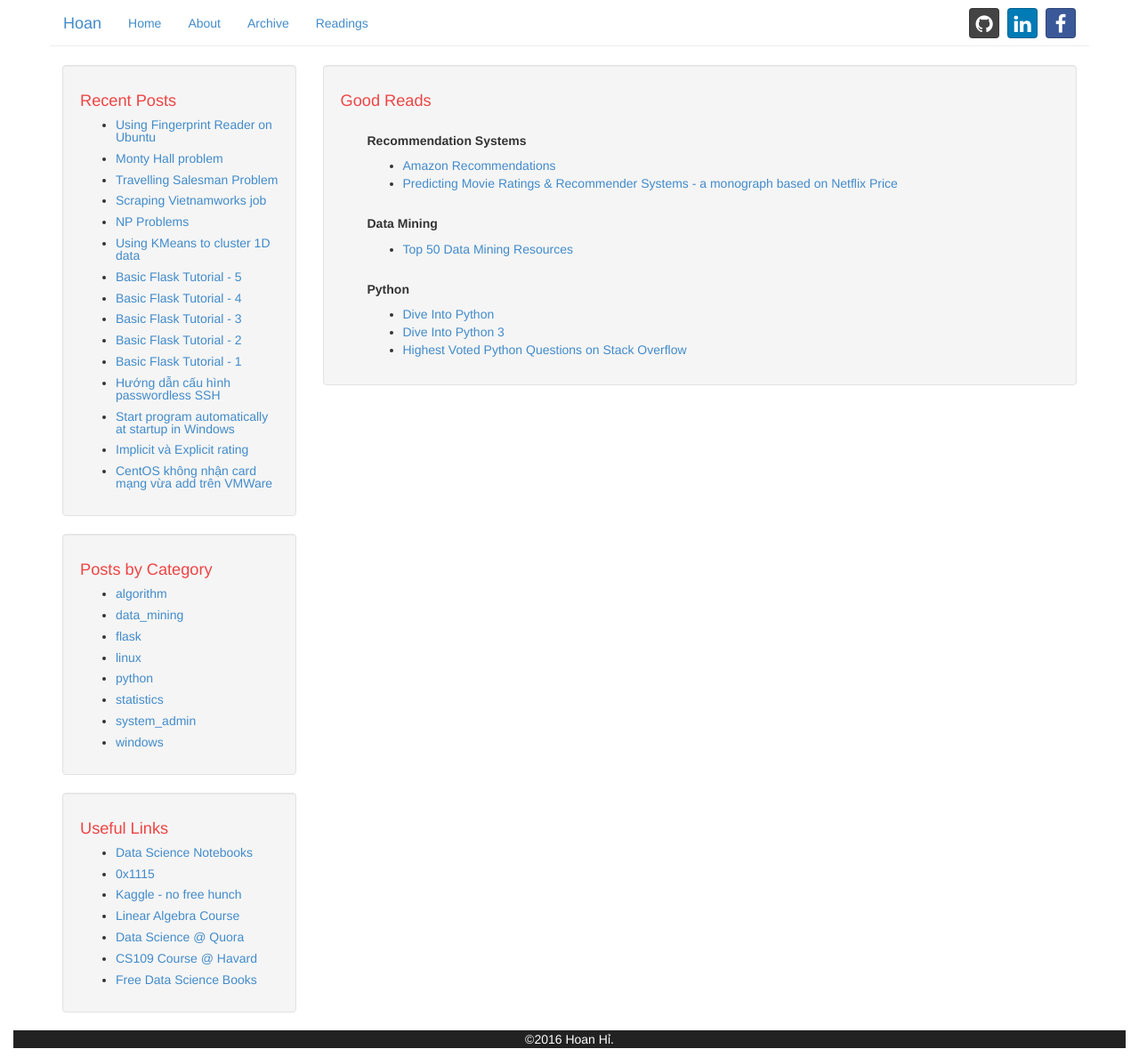
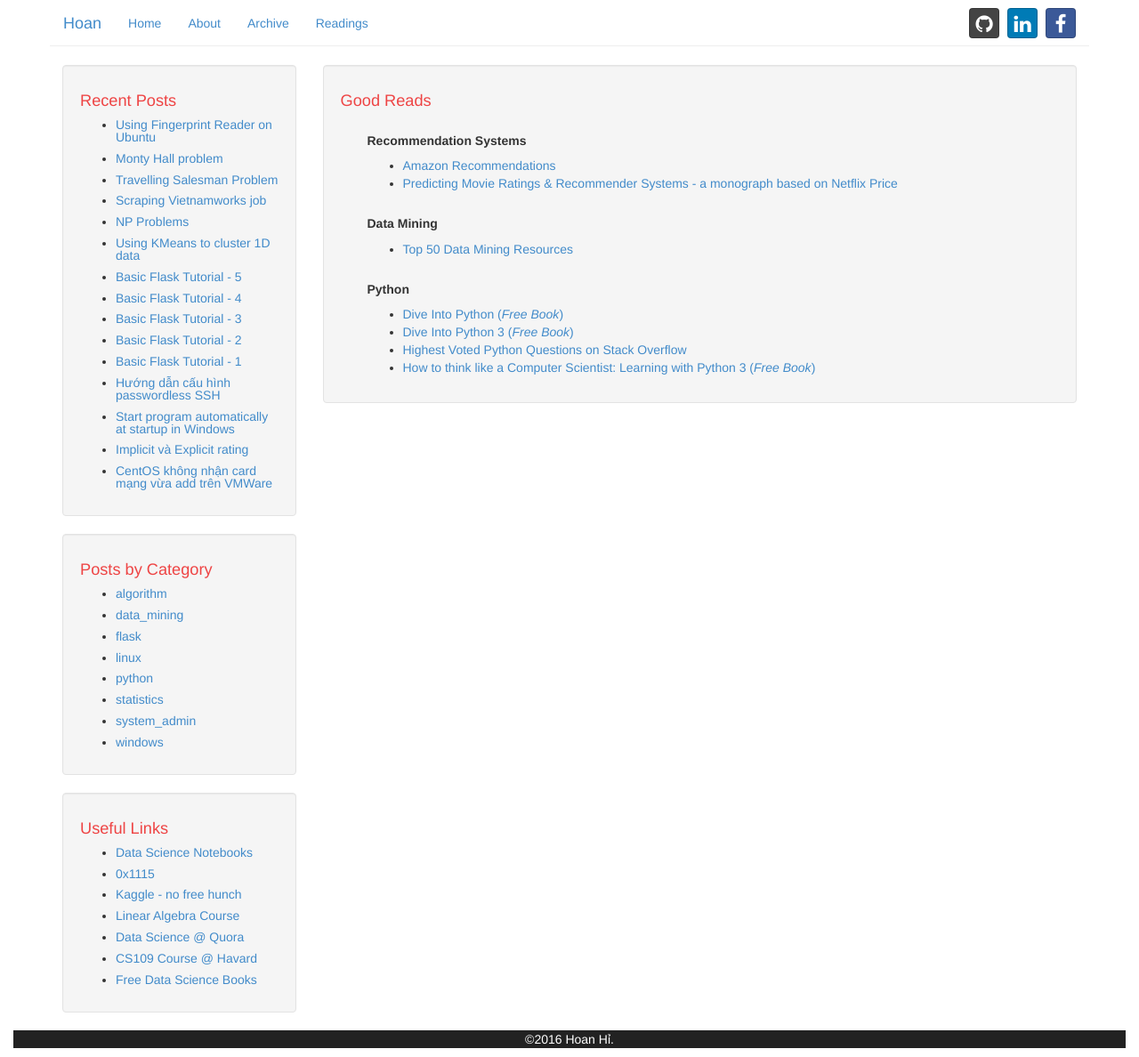
Before and after one commit to hoanvu/hoanvu.github.io, a Jekyll site: the page built from readings.html, in a window 1280 px wide. Shown: the whole page at 89% size. Built offline with Jekyll 4.4.1, drawn with Linux system fonts in a browser that asks for light colours.

Commit message:
add link to Readings

```diff
--- a/readings.html
+++ b/readings.html
@@ -24,9 +24,10 @@ layout: default
     <div class ="indented">
         <h5><strong>Python</strong></h5>
         <ul>
-            <li><a href="http://www.diveintopython.net/toc/index.html" target="_blank">Dive Into Python</a></li>
-            <li><a href="http://www.diveintopython3.net/" target="_blank">Dive Into Python 3</a></li>
+            <li><a href="http://www.diveintopython.net/toc/index.html" target="_blank">Dive Into Python (<i>Free Book</i>)</a></li>
+            <li><a href="http://www.diveintopython3.net/" target="_blank">Dive Into Python 3 (<i>Free Book</i>)</a></li>
             <li><a href="http://stackoverflow.com/questions/tagged/python?sort=votes&pageSize=50" target="_blank">Highest Voted Python Questions on Stack Overflow</a></li>
+            <li><a href="http://openbookproject.net/thinkcs/python/english3e/index.html" target="_blank">How to think like a Computer Scientist: Learning with Python 3 (<i>Free Book</i>)</a></li>
         </ul>
     </div>
 
```
